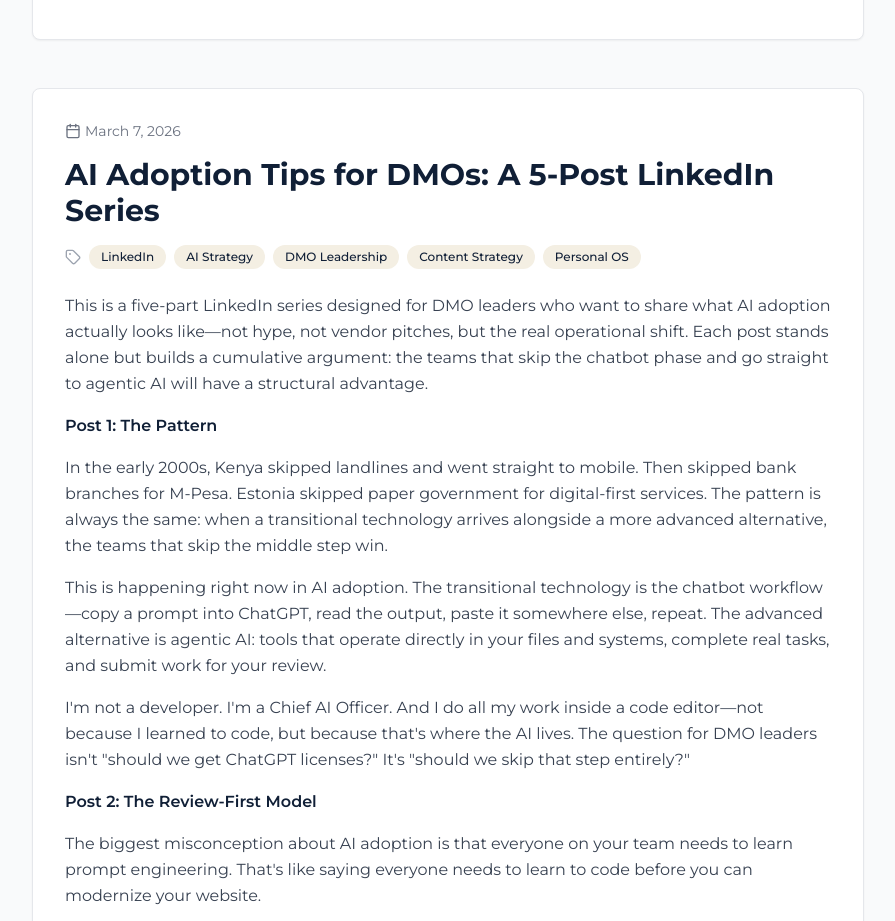
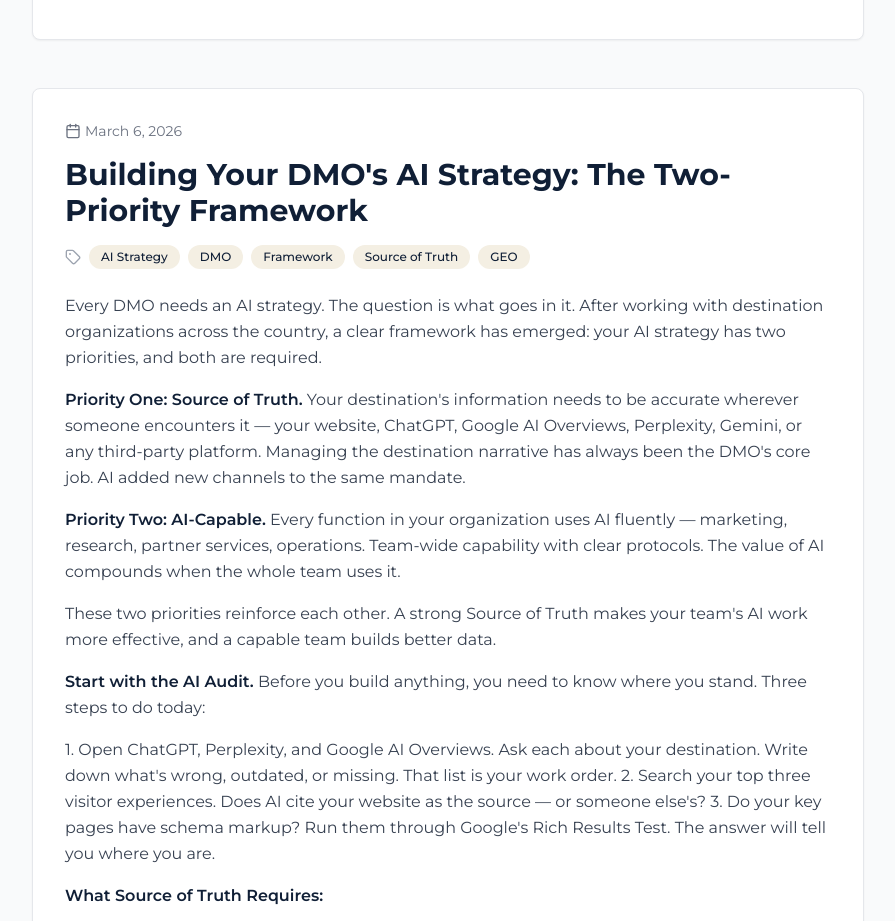
Before and after one commit to jroushny1/brand-usa-agents-of-change, a Next.js app: page /notes in a window 1280 px wide. Shown: the part 4840-5761 px from the top of the page, without its empty margins (192-1087 px from the left). Built offline with nearby package versions, Linux system fonts and the light colour scheme.

Commit message:
Remove LinkedIn series from field notes — it's LinkedIn-only content
https://claude.ai/code/session_018qySSNnpVsJDzFSjDW4Fcx

```diff
--- a/src/app/notes/feed.xml/route.ts
+++ b/src/app/notes/feed.xml/route.ts
@@ -8,13 +8,6 @@ const fieldNotes = [
     date: '2026-03-07',
     tags: ['AI Strategy', 'Agentic AI', 'Digital Leapfrogging', 'Personal OS'],
     content: `In the early 2000s, entire regions of sub-Saharan Africa skipped landline telephone infrastructure and went directly to mobile phones. Banking in Kenya skipped branch networks for M-Pesa. The pattern is always the same: when a transitional technology arrives alongside a more advanced alternative, the organizations that skip the middle step gain a structural advantage. I believe we are watching this pattern play out right now in AI adoption. The transitional technology is the chatbot workflow. The more advanced alternative is agentic AI—a setup where AI operates directly in your files and systems, completes actual tasks, and submits its work for your review. The leapfrog path: set up a Personal OS, pick one manual workflow, write a markdown guide that teaches the AI how it works, then let the AI do the work while you review the output.`,
-  },
-  {
-    id: 'ai-adoption-tips-linkedin',
-    title: 'AI Adoption Tips for DMOs: A 5-Post LinkedIn Series',
-    date: '2026-03-07',
-    tags: ['LinkedIn', 'AI Strategy', 'DMO Leadership', 'Content Strategy', 'Personal OS'],
-    content: `A five-part LinkedIn series for DMO leaders on what AI adoption actually looks like. Post 1: The Pattern — why teams should leapfrog chatbot workflows for agentic AI. Post 2: The Review-First Model — the critical skill is reviewing AI output, not prompt engineering. Post 3: The Persistence Problem — markdown files give AI persistent context so value compounds. Post 4: The Trust Architecture — version control, branch isolation, and guardrail files. Post 5: The Late-Mover Advantage — teams without chatbot habits can skip directly to the advanced paradigm.`,
   },
   {
     id: 'dmo-ai-strategy-framework',
--- a/src/app/notes/page.tsx
+++ b/src/app/notes/page.tsx
@@ -103,68 +103,6 @@ The leapfrog path is concrete. Set up a Personal OS—a folder of markdown files
 This is a narrower, more focused adoption path than "give everyone ChatGPT licenses and see what happens." It requires less organizational change, produces measurable results faster, and builds toward the paradigm that's clearly winning.
 
 The chatbot era gave us an important proof of concept: AI can do useful work. The Personal OS era delivers on the actual promise: **AI can do the work where it lives, under human supervision, with compounding context that gets smarter every session.** For teams that haven't yet committed to the middle step, the question isn't whether to leapfrog—it's whether you can afford not to.`,
-  },
-  {
-    id: 'ai-adoption-tips-linkedin',
-    title: 'AI Adoption Tips for DMOs: A 5-Post LinkedIn Series',
-    date: '2026-03-07',
-    tags: ['LinkedIn', 'AI Strategy', 'DMO Leadership', 'Content Strategy', 'Personal OS'],
-    content: `This is a five-part LinkedIn series designed for DMO leaders who want to share what AI adoption actually looks like—not hype, not vendor pitches, but the real operational shift. Each post stands alone but builds a cumulative argument: the teams that skip the chatbot phase and go straight to agentic AI will have a structural advantage.
-
-**Post 1: The Pattern**
-
-In the early 2000s, Kenya skipped landlines and went straight to mobile. Then skipped bank branches for M-Pesa. Estonia skipped paper government for digital-first services. The pattern is always the same: when a transitional technology arrives alongside a more advanced alternative, the teams that skip the middle step win.
-
-This is happening right now in AI adoption. The transitional technology is the chatbot workflow—copy a prompt into ChatGPT, read the output, paste it somewhere else, repeat. The advanced alternative is agentic AI: tools that operate directly in your files and systems, complete real tasks, and submit work for your review.
-
-I'm not a developer. I'm a Chief AI Officer. And I do all my work inside a code editor—not because I learned to code, but because that's where the AI lives. The question for DMO leaders isn't "should we get ChatGPT licenses?" It's "should we skip that step entirely?"
-
-**Post 2: The Review-First Model**
-
-The biggest misconception about AI adoption is that everyone on your team needs to learn prompt engineering. That's like saying everyone needs to learn to code before you can modernize your website.
-
-Here's the reframe: the critical skill isn't prompting. It's reviewing. In my workflow, I describe what I need at a high level. Claude reads my context files, does the work across multiple files and systems, and presents me with changes to approve. My job is to review and accept—the same skill I've used for twenty years reviewing creative briefs, campaign strategies, and vendor proposals.
-
-A destination marketing director, a convention sales lead, a communications VP—they all have deep expertise in evaluating whether work product meets the standard. That expertise transfers directly to reviewing AI output. No new skill required. The barrier to value drops from "everyone learns prompting" to "leadership can review work," which is already true on day one.
-
-**Post 3: The Persistence Problem**
-
-Every DMO leader I talk to has the same complaint about AI: "We tried it, some people loved it, but nothing stuck." Here's why.
-
-Chatbot conversations reset every time. You close the tab, the context is gone. Tomorrow you're re-explaining your brand voice, your audience segments, your campaign calendar. The value never compounds. It's a treadmill.
-
-The fix is embarrassingly simple: markdown files. I keep a folder of plain text files that give AI persistent context about my work. A file called CLAUDE.md tells the AI its role, where my files live, and how to behave. Each project has a process_notes.md that logs decisions, progress, and what's pending. When I start a session tomorrow, the AI reads those files and picks up exactly where we left off.
-
-These aren't just notes. They're instructions. My PODCAST_GUIDE.md doesn't just document how to publish an episode—it teaches the AI the exact steps. I write the guide once, the AI executes that workflow forever. This is the difference between a chatbot and an operating system. One answers questions. The other runs your operations.
-
-**Post 4: The Trust Architecture**
-
-"We're not ready to let AI make changes to our systems." I hear this from every cautious DMO leader. Good instinct, wrong conclusion.
-
-The answer isn't to avoid AI agency. It's to build trust infrastructure. My setup gives AI agency (it can do work) but not autonomy (nothing ships without my approval). The layers are simple:
-
-- Version control tracks every change. Every edit is reversible.
-- Branch isolation means AI works on a copy. Changes only go live after I review and merge.
-- Process notes create a transparent audit trail of what the AI did and why.
-- Guardrail files set boundaries upfront: don't touch the archives, always confirm before deleting.
-
-This isn't exotic technology. It's the same system software teams have used for decades. What's new is that a non-developer—a strategist—can use it because the AI handles the technical mechanics while you handle the judgment.
-
-**Post 5: The Late-Mover Advantage**
-
-Here's the part nobody talks about: if your DMO hasn't fully committed to AI yet, you might actually be in a better position than the early adopters.
-
-Teams that invested early in chatbot workflows now have institutional habits built around copy-paste, prompt libraries, and human-mediated processes. Those habits create inertia. The team that "knows how to use ChatGPT" may resist the shift to agentic AI because it invalidates their hard-won expertise.
-
-Your team has no habits to unlearn. You can go directly to the more advanced paradigm—the same way a startup today would choose cloud infrastructure over on-premise servers.
-
-The starting point is concrete: set up a Personal OS (a folder of markdown files with context about your work). Pick one workflow that's currently manual—website updates, event listings, content publishing. Write a simple guide that teaches AI how that process works. Then let the AI do the work while you review the output.
-
-This is a narrower, more focused path than "give everyone ChatGPT licenses and see what happens." It produces measurable results faster. And it builds toward the paradigm that's clearly winning.
-
-**How to Use This Series**
-
-Post one per week over five weeks. Each post works as a standalone insight but the series builds a complete argument. Encourage comments by ending each post with a direct question to your network. Reshare the series as a PDF or blog post after the five weeks are complete.`,
   },
   {
     id: 'dmo-ai-strategy-framework',
@@ -366,14 +304,6 @@ export default function FieldNotesPage() {
           "@type": "Answer",
           "text": "The CRIT Framework (Context, Role, Interview, Task) produces superior AI outputs by providing rich context before tasks. Context: Explain your specialized domain (DMO budget cycles, stakeholder dynamics). Role: Assign AI a specific persona ('convention sales director with 15 years experience'). Interview: Let AI ask clarifying questions before proceeding. Task: Only specify the task after establishing context. This framework was developed specifically for tourism professionals because the industry context is too nuanced for generic prompting."
         }
-      },
-      {
-        "@type": "Question",
-        "name": "How should DMO leaders talk about AI adoption on LinkedIn?",
-        "acceptedAnswer": {
-          "@type": "Answer",
-          "text": "DMO leaders can use a 5-post LinkedIn series covering the core shifts in AI adoption: (1) The Pattern - why teams should leapfrog chatbot workflows for agentic AI, (2) The Review-First Model - the critical skill is reviewing AI output, not prompt engineering, (3) The Persistence Problem - markdown files give AI persistent context so value compounds across sessions, (4) The Trust Architecture - version control, branch isolation, and guardrail files let AI work without unsupervised autonomy, (5) The Late-Mover Advantage - teams without chatbot habits can skip directly to the advanced paradigm. Post one per week for five weeks."
-        }
       }
     ]
   }
```
